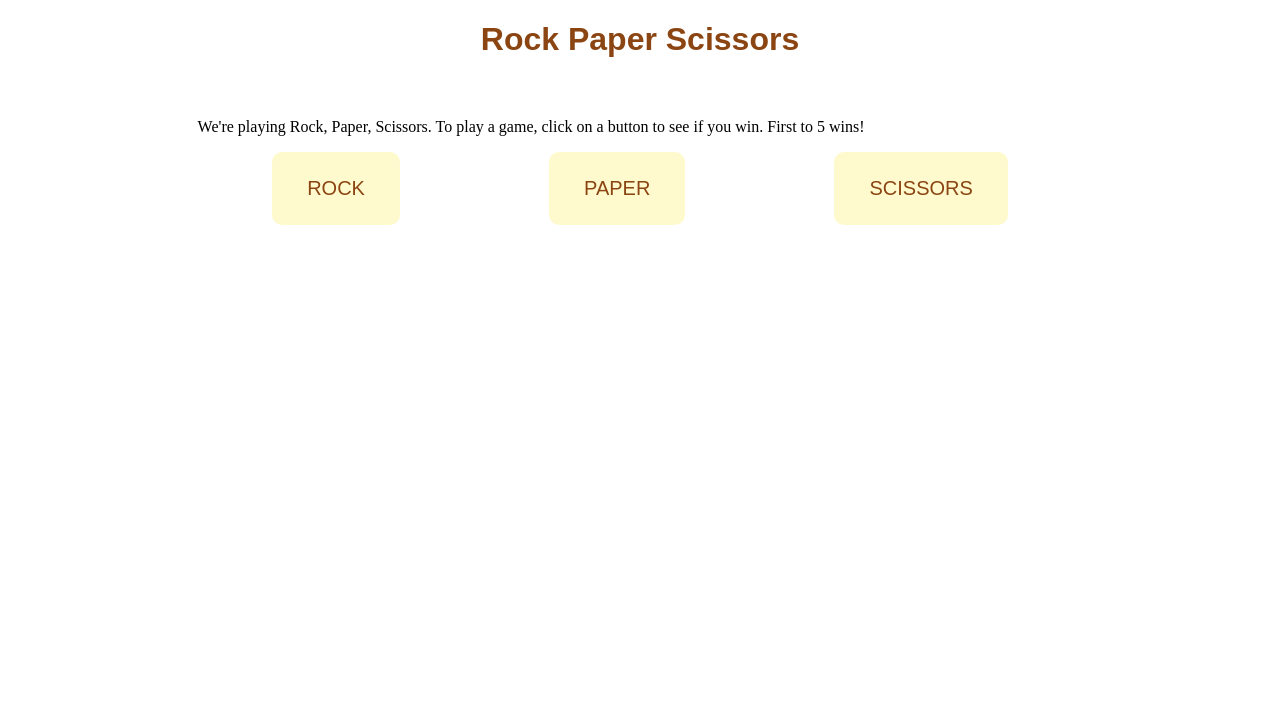
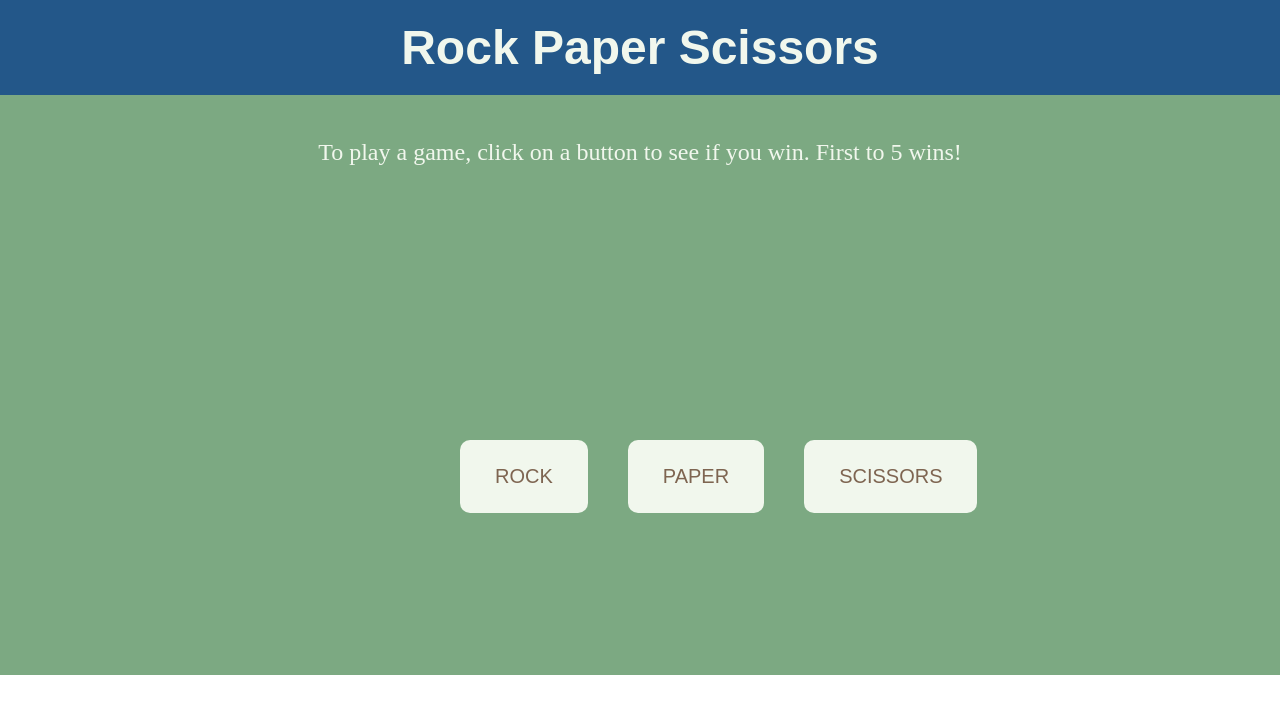
Before and after one commit to wietzikoski/rock-paper-scissors, a plain HTML site: page index.html in a window 1280 px wide. Drawn offline with Linux system fonts and the light colour scheme.

Commit message:
chang color pallette. add more styles

```diff
--- a/index.html
+++ b/index.html
@@ -12,18 +12,27 @@
     <header class="header">
         <h1>Rock Paper Scissors</h1>
     </header>
-    <div class="body">
+    <main class="container">
+        <div class="main">
             <div class="intro">
-            <p>We're playing Rock, Paper, Scissors. To play a game, click on a button to see if you win. First to 5 wins!</p>
+                <p>To play a game, click on a button to see if you win. First to 5 wins!</p>
+            </div>
+            <div class="results">
+                <div class="players">
+
+                </div>
+                <div class="players">
+
+                </div>
             </div>
               <div class="btn-section">
                 <button class="button" id="rockButton">ROCK</button>
                 <button class="button" id="paperButton">PAPER</button>
                 <button class="button" id="scissorsButton">SCISSORS</button>
               </div>
-          <div class="results">
 
         </div>
-    </div>
+    </main>
+
 </body>
 </html>
--- a/style.css
+++ b/style.css
@@ -1,19 +1,53 @@
-.body {
+/* COLOR PALETTE AND VARIABLES */
+:root {
+  --umber: #7E6551;
+  --cream: #F1F7ED;
+  --shamrock: #7CA982;
+  --nyanza: #E0EEC6;
+  --bblue: #235789;
+}
+
+body {
+  margin: 0;
+  padding: 0;
+}
+.header {
+  padding: 20px 0;
+  background-color:  var(--bblue);
+}
+.header h1 {
+  margin: 0;
+  text-align: center;
+  color: var(--cream);
+  font-family: Arial, Helvetica, sans-serif;
+  font-size: 48px;
+}
+.container {
+  background-color: var(--shamrock);
+  padding: 20px;
+  height: 540px;
+}
+.main {
   display: block;
+  background-color: var(--shamrock);
   flex: 1;
   justify-content: space-around;
   margin: 0 auto;
   max-width: 70%;
 }
-.header {
-  margin-bottom: 60px;
+
+.intro {
+  text-align: center;
+  font-size: 24px;
+  color: var(--cream);
 }
-.header h1 {
-  text-align: center;
-  color: saddlebrown;
-  font-family: Arial, Helvetica, sans-serif;
+.results {
+  height: 250px;
 }
+
 .btn-section {
+  margin: 0 auto;
+  width: 400px;
   display: flex;
   justify-content: space-around;
 }
@@ -22,7 +56,12 @@
   margin: 0 20px;
   font-size: 20px;
   border: none;
-  background-color: lemonchiffon;
-  color: saddlebrown;
+  background-color: var(--cream);
+  color: var(--umber);
   border-radius: 10px;
 }
+.button:hover {
+  background-color: var(--bblue);
+  color: var(--nyanza);
+  cursor: pointer;
+}
```
Lines whose indentation alone changed are shown as unchanged.
